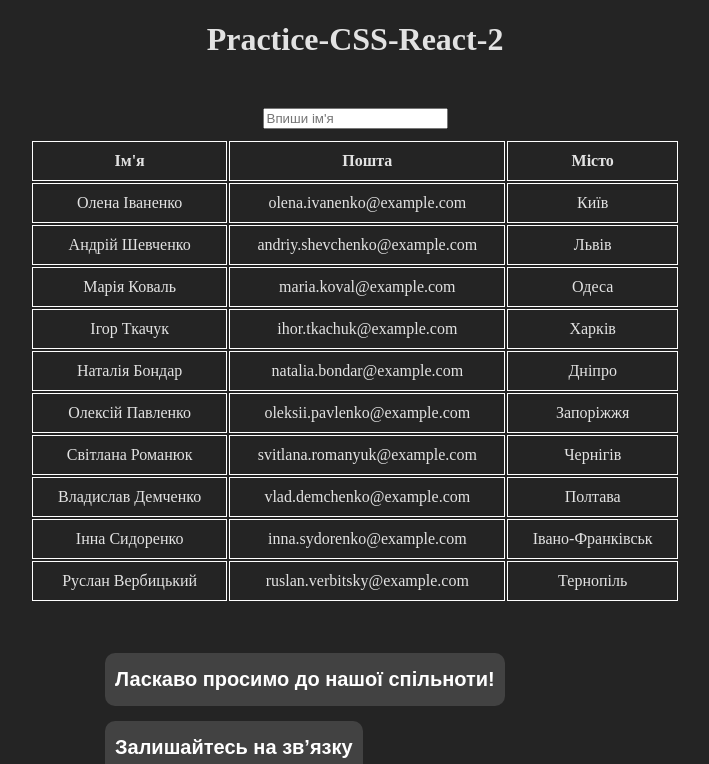
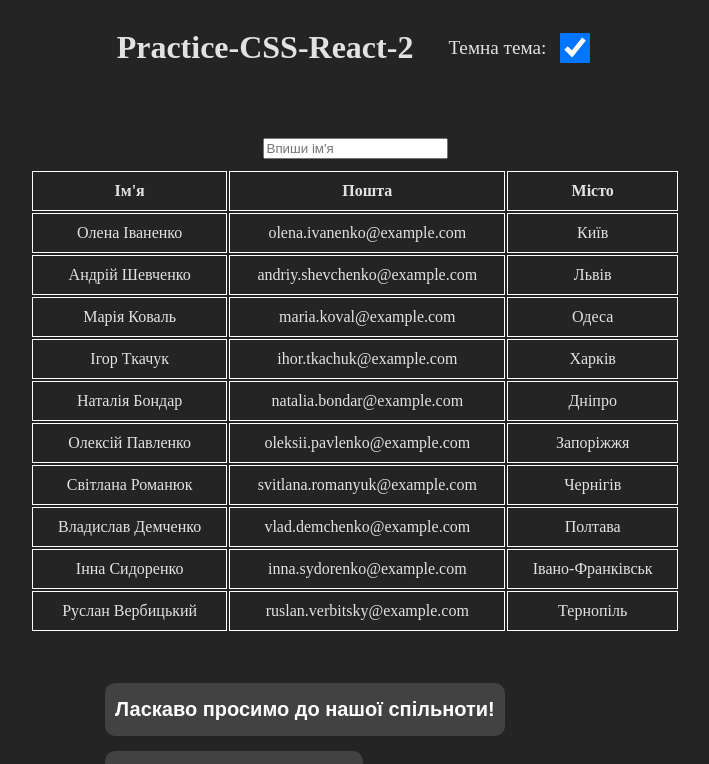
Before and after one commit to YouKnowWhoIs/Practice-CSS-React-2, a React (Vite) app: page / in a window 1280 px wide. Shown: the top 764 px of the page, without its empty margins (285-994 px from the left). Built offline with nearby package versions, Linux system fonts and the light colour scheme.

Commit message:
add dark/light them

```diff
--- a/index.html
+++ b/index.html
@@ -6,7 +6,6 @@
     <title>Practice-CSS-React-2</title>
   </head>
   <body>
-    <h1>Practice-CSS-React-2</h1>
     <div id="root"></div>
     <script type="module" src="/src/main.jsx"></script>
   </body>
--- a/src/App.css
+++ b/src/App.css
@@ -1,11 +1,26 @@
 body {
-  color: rgba(255, 255, 255, 0.87);
-  background-color: #242424;
+  color: var(--c);
+  background-color: var(--back-c);
+}
+
+.dark {
+  --back-c: #242424;
+  --back-c-btn: #424242;
+  --c: rgba(255, 255, 255, 0.87);
+  --c-btn: #fff;
+  --c-bor: #fff;
+}
+
+.light {
+  --back-c: #fff;
+  --back-c-btn: #dadada;
+  --c: #242424;
+  --c-btn: #242424;
+  --c-bor: #242424;
 }
 
 h1 {
   text-align: center;
-  margin-bottom: 50px;
 }
 
 button {
@@ -16,3 +31,12 @@ button {
   color: rgb(168, 55, 55);
   font-size: 25px;
 }
+
+.title {
+  display: flex;
+  flex-direction: row;
+  gap: 35px;
+  align-items: center;
+  justify-content: center;
+  margin-bottom: 50px;
+}
--- a/src/App.jsx
+++ b/src/App.jsx
@@ -1,10 +1,15 @@
 import "./App.css";
 import Accordion from "./component/accordion/Accordion";
+import Theme from "./component/theme/Theme";
 import UsersTable from "./component/usersTable/UsersTable";
 
 function App() {
   return (
     <>
+      <div className="title">
+        <h1>Practice-CSS-React-2</h1>
+        <Theme />
+      </div>
       <UsersTable />
       <Accordion />
     </>
--- /dev/null
+++ b/src/component/theme/Theme.jsx
@@ -0,0 +1,37 @@
+import { useEffect, useState } from "react";
+import "../../style/theme/theme.css";
+
+function Theme() {
+  const [isDarkTheme, setTheme] = useState(() => {
+    return localStorage.getItem("theme") === "true";
+  });
+
+  const handleToggleTheme = () => {
+    setTheme((prev) => !prev);
+  };
+
+  useEffect(() => {
+    localStorage.setItem("theme", JSON.stringify(isDarkTheme));
+    if (isDarkTheme === true) {
+      document.body.classList.remove("dark");
+      document.body.classList.add("light");
+    } else {
+      document.body.classList.remove("light");
+      document.body.classList.add("dark");
+    }
+  }, [isDarkTheme]);
+
+  return (
+    <div className="conteinerTheme">
+      <p>{isDarkTheme ? "Світла тема:" : "Темна тема:"}</p>
+      <input
+        checked={!isDarkTheme}
+        type="checkbox"
+        onChange={handleToggleTheme}
+        className="themeToggle"
+      />
+    </div>
+  );
+}
+
+export default Theme;
--- a/src/style/accordion/accordion.css
+++ b/src/style/accordion/accordion.css
@@ -8,11 +8,11 @@
 }
 
 .conteinerAccordion button {
-  color: #fff;
+  color: var(--c-btn);
   border: 0;
   border-radius: 10px;
   padding: 15px 10px;
-  background-color: #424242;
+  background-color: var(--back-c-btn);
 }
 
 .conteinerAccordion h2 {
--- /dev/null
+++ b/src/style/theme/theme.css
@@ -0,0 +1,12 @@
+.conteinerTheme {
+  display: flex;
+  flex-direction: row;
+  gap: 10px;
+  align-items: center;
+  font-size: larger;
+}
+
+.themeToggle {
+  width: 30px;
+  height: 30px;
+}
--- a/src/style/usersTable/UsersTable.css
+++ b/src/style/usersTable/UsersTable.css
@@ -8,7 +8,7 @@
 
 .conteinerTable th,
 td {
-  border: 1px solid #fff;
+  border: 1px solid var(--c-bor);
   padding: 10px 20px;
 }
 
```
